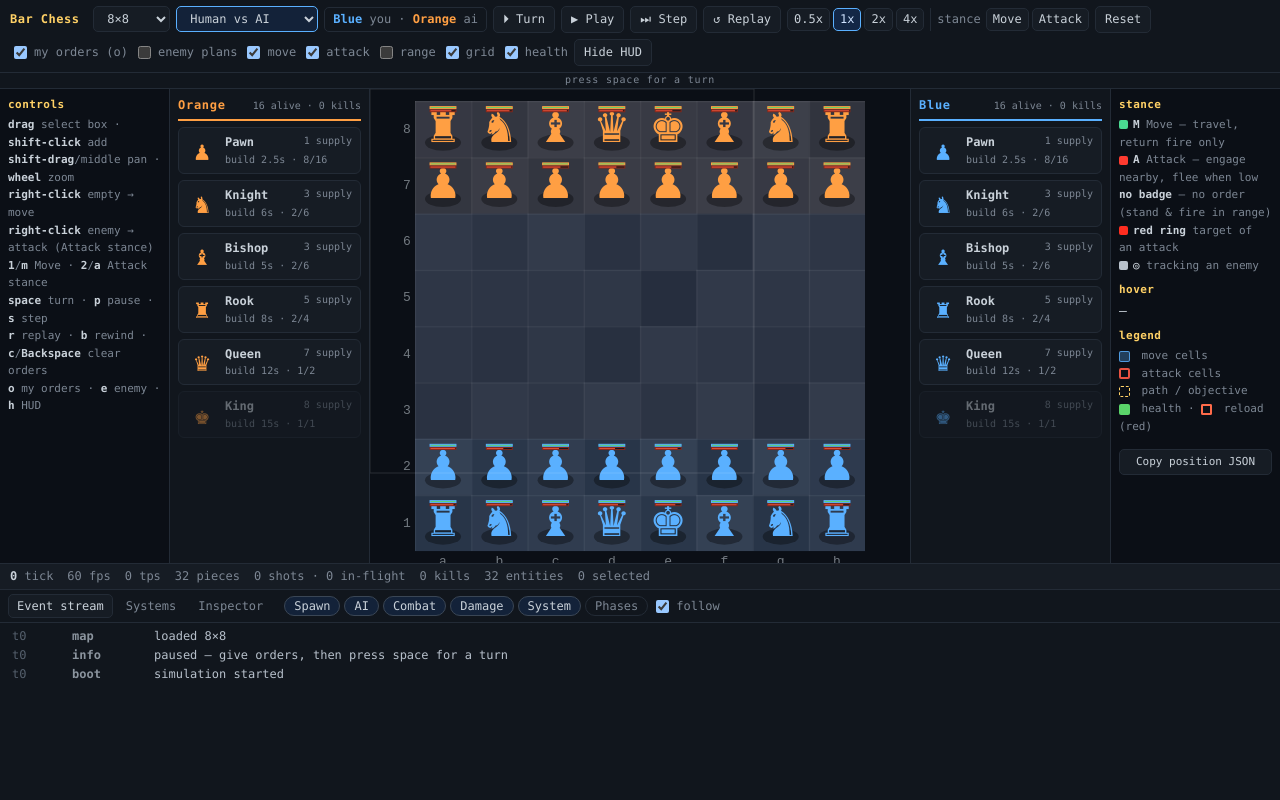
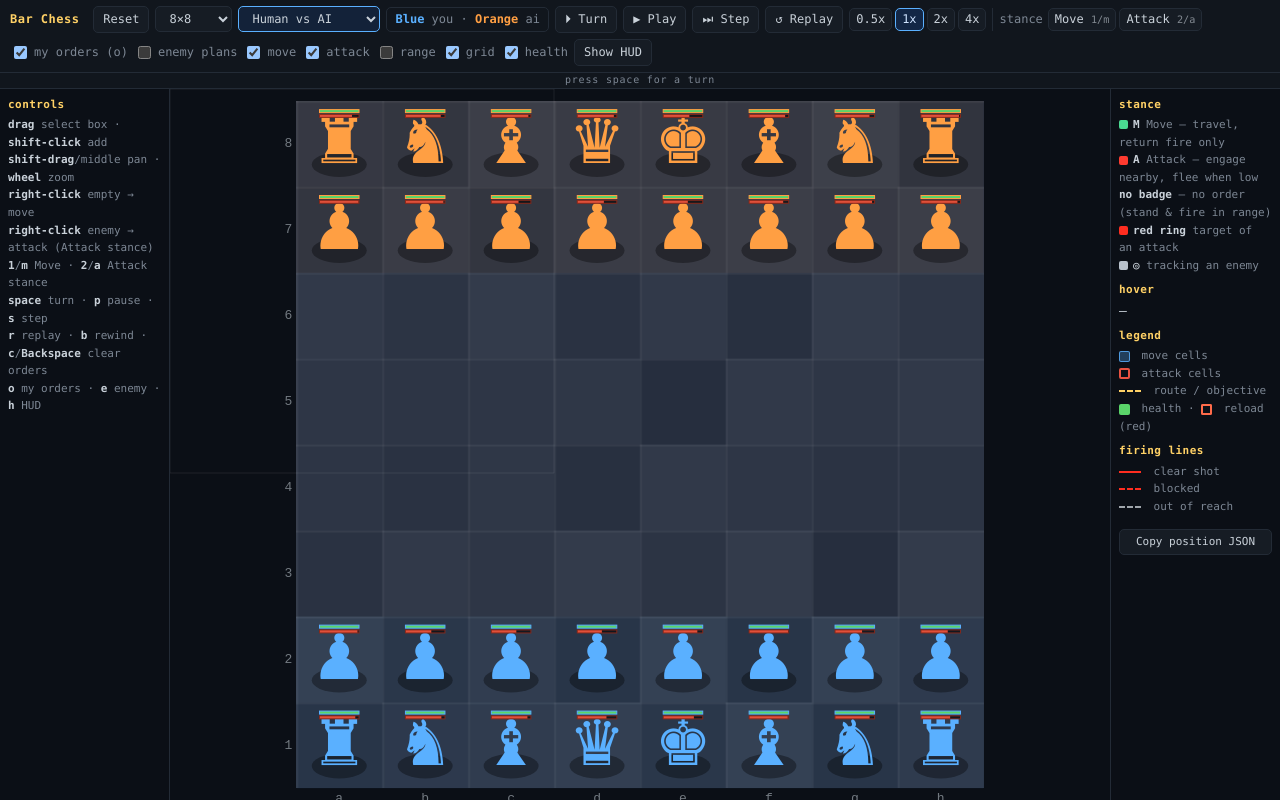
Before and after one commit to abulka/bar-chess, a Vue app: page / in a window 1280 px wide. Built offline with nearby package versions, Linux system fonts and the light colour scheme.

Commit message:
attack routes

```diff
--- a/src/App.vue
+++ b/src/App.vue
@@ -232,8 +232,14 @@ onBeforeUnmount(() => {
         <ul class="legend">
           <li><span class="sw sw-move"></span> move cells</li>
           <li><span class="sw sw-attack"></span> attack cells</li>
-          <li><span class="sw sw-path"></span> path / objective</li>
+          <li><span class="ln ln-route"></span> route / objective</li>
           <li><span class="sw sw-bar"></span> health · <span class="sw sw-reload"></span> reload (red)</li>
+        </ul>
+        <div class="rail-title">firing lines</div>
+        <ul class="legend">
+          <li><span class="ln ln-shoot"></span> clear shot</li>
+          <li><span class="ln ln-blocked"></span> blocked</li>
+          <li><span class="ln ln-unreachable"></span> out of reach</li>
         </ul>
         <button class="ctl copy-btn" @click="copyJson">{{ copied ? 'Copied!' : 'Copy position JSON' }}</button>
       </aside>
--- a/src/components/Toolbar.vue
+++ b/src/components/Toolbar.vue
@@ -22,9 +22,9 @@ const emit = defineEmits<{
 }>()
 
 const speeds = [0.5, 1, 2, 4]
-const stances: Array<{ id: StanceMode; label: string; title: string }> = [
-  { id: 'move', label: 'Move', title: 'Move stance (1/m): travel, only return fire' },
-  { id: 'attack', label: 'Attack', title: 'Attack stance (2/a): engage nearby, flee when low' },
+const stances: Array<{ id: StanceMode; label: string; keys: string; title: string }> = [
+  { id: 'move', label: 'Move', keys: '1/m', title: 'Move stance: travel, only return fire' },
+  { id: 'attack', label: 'Attack', keys: '2/a', title: 'Attack stance: engage nearby, flee when low' },
 ]
 const overlayKeys: Array<{ key: keyof OverlayFlags; label: string }> = [
   { key: 'myOrders', label: 'my orders (o)' },
@@ -59,6 +59,8 @@ function onOverlayChange(key: keyof OverlayFlags, event: Event): void {
 <template>
   <header class="toolbar">
     <div class="brand">Bar Chess</div>
+
+    <button class="ctl" @click="emit('reset')">Reset</button>
 
     <select
       class="ctl"
@@ -116,11 +118,9 @@ function onOverlayChange(key: keyof OverlayFlags, event: Event): void {
         :title="m.title"
         @click="emit('set-stance', m.id)"
       >
-        {{ m.label }}
+        {{ m.label }} <span class="key">{{ m.keys }}</span>
       </button>
     </div>
-
-    <button class="ctl" @click="emit('reset')">Reset</button>
 
     <div class="spacer"></div>
 
--- a/src/ecs/components.ts
+++ b/src/ecs/components.ts
@@ -37,6 +37,8 @@ export interface OrderData {
   kind: OrderKind
   dest: Vec2 | null
   target: Entity | null
+  /** For an attack order: whether the target is positionally reachable at all. */
+  reachable: boolean
 }
 
 export interface TargetData {
--- a/src/ecs/systems/ai.ts
+++ b/src/ecs/systems/ai.ts
@@ -83,8 +83,7 @@ const system: System = {
         }
         order.kind = 'none'
         order.target = null
-        // The order is done; return to no stance so the piece stands down.
-        stance.mode = 'none'
+        // The order is done; the stance is kept so the piece stays in Attack.
       }
 
       // 2. Goto order: advance toward the objective (best effort if unreachable).
--- a/src/ecs/systems/targeting.ts
+++ b/src/ecs/systems/targeting.ts
@@ -1,3 +1,4 @@
+import { firingPositionExists } from '../../game/approach'
 import { fireCells } from '../../game/geometry'
 import { buildOccupancy, makeOccupied } from '../../game/occupancy'
 import { PIECES, WEAPONS, weaponVision } from '../../game/pieces'
@@ -91,13 +92,18 @@ const system: System = {
         if (t !== null && ctx.world.isAlive(t) && ctx.world.has(t, Cell)) {
           target.entity = t
           target.retargetAt = ctx.tick + RETARGET_TICKS
+          // Keep the reachability flag current as the target moves.
+          const cell = ctx.world.require(e, Cell)
+          const tcell = ctx.world.get(t, Cell)
+          if (tcell) {
+            order.reachable = firingPositionExists(ctx.board, cell, tcell, def.move, WEAPONS[def.weapon].geometry, team)
+          }
           continue
         }
         order.kind = 'none'
         order.target = null
         target.entity = null
-        // The order is done; return to no stance so the piece stands down.
-        stance.mode = 'none'
+        // The order is done, but the stance is kept (the player can change it).
         continue
       }
 
--- a/src/game/factory.ts
+++ b/src/game/factory.ts
@@ -17,7 +17,7 @@ export function createPiece(ctx: SimContext, team: 'red' | 'blue', def: PieceDef
   world.add(e, Render, { glyph: def.glyph, tint: TEAM_COLORS[team], size: def.size })
   world.add(e, Health, { cur: def.hp, max: def.hp })
   world.add(e, Stance, { mode: 'none' })
-  world.add(e, Order, { kind: 'none', dest: null, target: null })
+  world.add(e, Order, { kind: 'none', dest: null, target: null, reachable: true })
   world.add(e, Target, { entity: null, retargetAt: 0, lastAttacker: null, underFireUntil: 0 })
   world.add(e, Weapon, { left: ctx.rng.range(0, 0.5) })
   world.add(e, Motion, {
--- a/src/game/game.ts
+++ b/src/game/game.ts
@@ -26,9 +26,10 @@ import { FIXED_DT, MAX_STEPS_PER_FRAME, PATH_BUDGET_PER_TICK, TEAM_COLORS, TEAM_
 import { coordName } from './coords'
 import { containsCell, fireCells } from './geometry'
 import type { OccupiedFn } from './geometry'
-import { bestFiringCell } from './approach'
+import { closestEmptyCell, firingPositionExists, previewFiringCell } from './approach'
 import { createPiece } from './factory'
 import { buildOccupancy, occupiedExcept } from './occupancy'
+import type { Occupancy } from './occupancy'
 import type { StanceMode, TeamId, Vec2 } from './types'
 import { PIECE_LIST, PIECES, WEAPONS } from './pieces'
 import { findPath } from './pathfind'
@@ -171,7 +172,7 @@ export class Game {
   speed = 1
   running = false
   paused = false
-  hudVisible = true
+  hudVisible = false
   winner: TeamId | null = null
   terrainVersion = 0
   playerTeam: TeamId = 'blue'
@@ -668,7 +669,7 @@ export class Game {
         motion.path = []
         motion.arrived = true
         // Plan the route to a firing position now so it is visible while paused.
-        this.planAttack(e, motion, occupant)
+        order.reachable = this.planAttack(e, motion, occupant)
       } else {
         order.kind = 'goto'
         order.dest = cell
@@ -680,7 +681,9 @@ export class Game {
           t.lastAttacker = null
         }
         motion.goal = cell
-        this.planNow(e, motion, cell, occupiedExcept(this.board, occ, e))
+        // Fall back to a friendly-passable route when boxed in, so a blocked
+        // move still shows a path instead of a bare straight line.
+        this.planNow(e, motion, cell, occupiedExcept(this.board, occ, e), this.friendlyPass(occ, e, team))
       }
       n++
     }
@@ -769,7 +772,9 @@ export class Game {
         pos: { x: Math.round(pos.x), y: Math.round(pos.y) },
         hp: hp ? { cur: hp.cur, max: hp.max } : null,
         stance: stance?.mode ?? null,
-        order: order ? { kind: order.kind, dest: order.dest, target: order.target } : null,
+        order: order
+          ? { kind: order.kind, dest: order.dest, target: order.target, reachable: order.reachable }
+          : null,
         target: target ? { entity: target.entity, lastAttacker: target.lastAttacker } : null,
         motion: motion
           ? {
@@ -798,41 +803,67 @@ export class Game {
     }
   }
 
-  /** Route an attack order to the nearest firing position (skipped if in range). */
-  private planAttack(e: Entity, motion: MotionData, target: Entity): void {
+  /**
+   * Route an attack order to the nearest firing position (skipped if in range).
+   * Returns whether the target is positionally reachable at all.
+   */
+  private planAttack(e: Entity, motion: MotionData, target: Entity): boolean {
     const cell = this.world.get(e, Cell)
     const kind = this.world.get(e, PieceType)?.kind
     const team = this.world.get(e, Team)
     const tcell = this.world.get(target, Cell)
-    if (!cell || !kind || !team || !tcell) return
+    if (!cell || !kind || !team || !tcell) return false
     const def = PIECES[kind]
-    if (!def) return
+    if (!def) return false
     const geometry = WEAPONS[def.weapon].geometry
     const occ = buildOccupancy(this.world, this.board)
     const blocked = occupiedExcept(this.board, occ, e)
+    const reachable = firingPositionExists(this.board, cell, tcell, def.move, geometry, team)
     if (containsCell(fireCells(this.board, cell, geometry, team, blocked), tcell.x, tcell.y)) {
       motion.goal = null
       motion.path = []
-      return
+      return true
     }
-    const best = bestFiringCell(this.board, cell, tcell, def.move, geometry, team, blocked)
-    if (best) {
-      motion.goal = best
-      this.planNow(e, motion, best, blocked)
-    }
+    // Navigation is theoretical (future): other pieces are assumed to move, so
+    // the route only avoids walls and the target's own square and is shown even
+    // when the board is currently blocked. It should still end on a real square,
+    // so the goal is chosen against the live board (a firing cell, else the
+    // closest empty reachable cell). The firing line itself is judged against
+    // the live board: clear / blocked / out of reach.
+    const targetIdx = tcell.y * this.board.width + tcell.x
+    const planOccupied: OccupiedFn = (x, y) => y * this.board.width + x === targetIdx
+    const goal =
+      previewFiringCell(this.board, cell, tcell, def.move, geometry, team, blocked) ??
+      closestEmptyCell(this.board, cell, tcell, def.move, team, blocked) ??
+      { x: tcell.x, y: tcell.y }
+    motion.goal = goal
+    this.planNow(e, motion, goal, planOccupied)
+    return reachable
   }
 
-  private planNow(e: Entity, motion: MotionData, dest: Vec2, occupied: OccupiedFn): void {
+  private planNow(e: Entity, motion: MotionData, dest: Vec2, occupied: OccupiedFn, fallback?: OccupiedFn): void {
     const cell = this.world.get(e, Cell)
     const kind = this.world.get(e, PieceType)?.kind
     const team = this.world.get(e, Team)
     if (!cell || !kind || !team) return
     const def = PIECES[kind]
     if (!def) return
-    const result = findPath(this.board, cell, dest, def.move, team, occupied)
+    let result = findPath(this.board, cell, dest, def.move, team, occupied)
+    if (!result.found && result.cells.length === 0 && fallback) {
+      result = findPath(this.board, cell, dest, def.move, team, fallback)
+    }
     motion.path = result.cells
     motion.replanAt = this.tick + 15
     motion.blocked = !result.found
+  }
+
+  /** Treats friendly pieces as passable (they move); enemies and walls block. */
+  private friendlyPass(occ: Occupancy, self: Entity, team: TeamId): OccupiedFn {
+    return (x, y) => {
+      const other = occ.get(y * this.board.width + x)
+      if (other === undefined || other === self) return false
+      return this.world.get(other, Team) !== team
+    }
   }
 
   paint(x: number, y: number, terrain: number): void {
--- a/src/style.css
+++ b/src/style.css
@@ -128,6 +128,11 @@ input {
   padding-left: 6px;
 }
 
+.order-modes .key {
+  opacity: 0.6;
+  font-size: 0.85em;
+}
+
 .spacer {
   flex: 1;
 }
@@ -237,8 +242,30 @@ input {
   border: 2px solid rgba(255, 90, 70, 0.9);
 }
 
-.sw-path {
-  border: 1px dashed #ffd166;
+.ln {
+  display: inline-block;
+  width: 22px;
+  height: 0;
+  margin-right: 6px;
+  vertical-align: middle;
+  border-top-width: 2px;
+  border-top-style: solid;
+}
+
+.ln-route {
+  border-top: 2px dashed #ffd166;
+}
+
+.ln-shoot {
+  border-top: 2px solid #ff2d20;
+}
+
+.ln-blocked {
+  border-top: 2px dashed #ff2d20;
+}
+
+.ln-unreachable {
+  border-top: 2px dashed #a0a6ac;
 }
 
 .sw-bar {
```
Also changed, not shown: src/game/approach.ts (+80 -0 lines), src/render/renderer.ts (+80 -10 lines), 2 other files (tests, documents, lock files or other folders).
